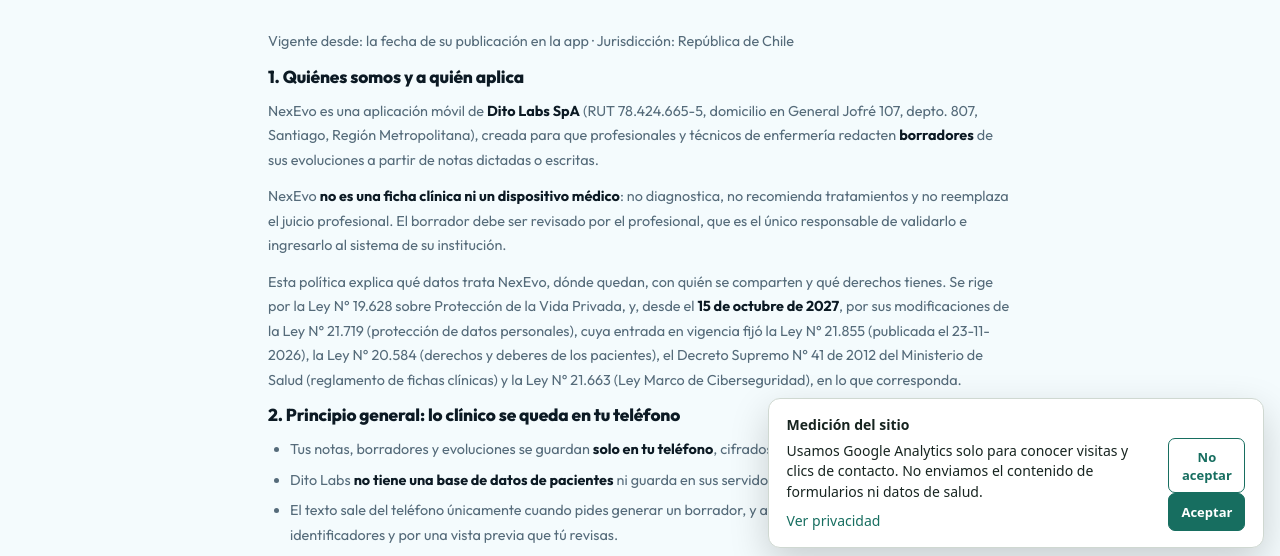
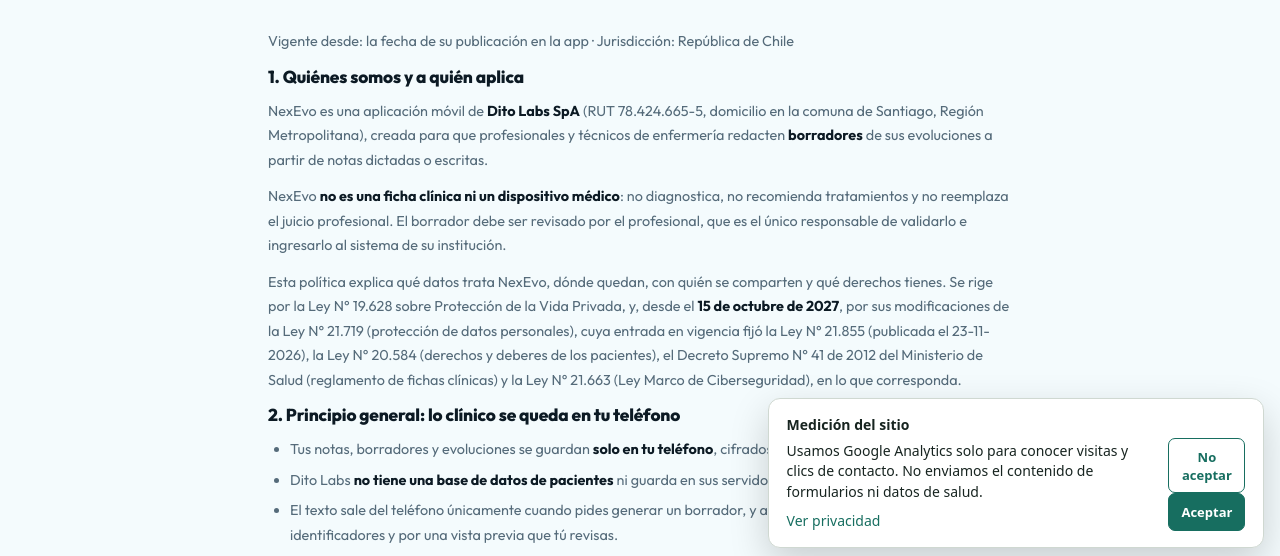
Before and after one commit to Dtug21/ditolabs-website, a plain HTML site: page nexevo-privacidad.html in a window 1280 px wide. Shown: the part 236-792 px from the top of the page. Drawn offline with Linux system fonts and the light colour scheme.

Commit message:
Legal v3: domicilio solo comuna de Santiago (#3)
Claude-Session: https://claude.ai/code/session_01N2Hcd755S7i4cSgnHRsAAb

Co-authored-by: Claude <noreply@anthropic.com>

```diff
--- a/nexevo-privacidad.html
+++ b/nexevo-privacidad.html
@@ -38,7 +38,7 @@
     <section class="legal-section">
 <p>Vigente desde: la fecha de su publicación en la app · Jurisdicción: República de Chile</p>
 <h2>1. Quiénes somos y a quién aplica</h2>
-<p>NexEvo es una aplicación móvil de <strong>Dito Labs SpA</strong> (RUT 78.424.665-5, domicilio en General Jofré 107, depto. 807, Santiago, Región Metropolitana), creada para que profesionales y técnicos de enfermería redacten <strong>borradores</strong> de sus evoluciones a partir de notas dictadas o escritas.</p>
+<p>NexEvo es una aplicación móvil de <strong>Dito Labs SpA</strong> (RUT 78.424.665-5, domicilio en la comuna de Santiago, Región Metropolitana), creada para que profesionales y técnicos de enfermería redacten <strong>borradores</strong> de sus evoluciones a partir de notas dictadas o escritas.</p>
 <p>NexEvo <strong>no es una ficha clínica ni un dispositivo médico</strong>: no diagnostica, no recomienda tratamientos y no reemplaza el juicio profesional. El borrador debe ser revisado por el profesional, que es el único responsable de validarlo e ingresarlo al sistema de su institución.</p>
 <p>Esta política explica qué datos trata NexEvo, dónde quedan, con quién se comparten y qué derechos tienes. Se rige por la Ley N° 19.628 sobre Protección de la Vida Privada, y, desde el <strong>15 de octubre de 2027</strong>, por sus modificaciones de la Ley N° 21.719 (protección de datos personales), cuya entrada en vigencia fijó la Ley N° 21.855 (publicada el 23-11-2026), la Ley N° 20.584 (derechos y deberes de los pacientes), el Decreto Supremo N° 41 de 2012 del Ministerio de Salud (reglamento de fichas clínicas) y la Ley N° 21.663 (Ley Marco de Ciberseguridad), en lo que corresponda.</p>
 <h2>2. Principio general: lo clínico se queda en tu teléfono</h2>
```
Also changed, not shown: nexevo-terminos.html (+1 -1 lines).
